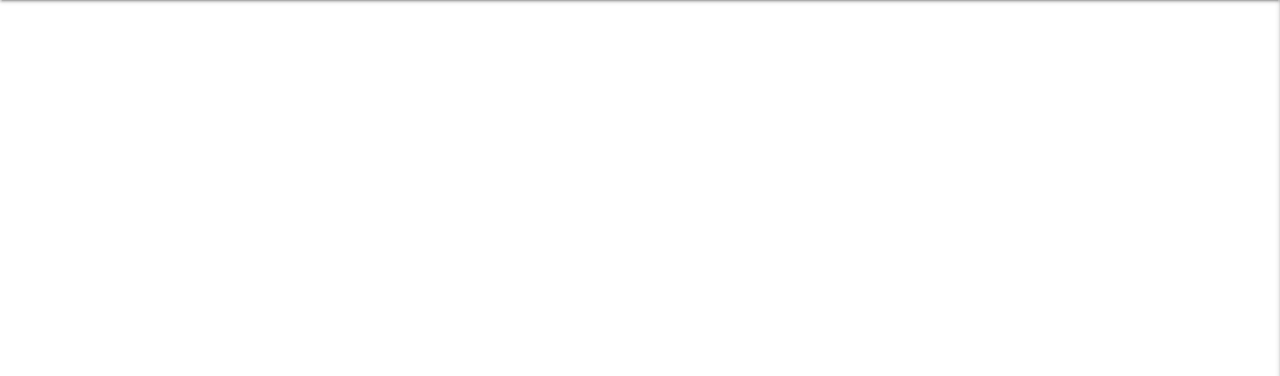
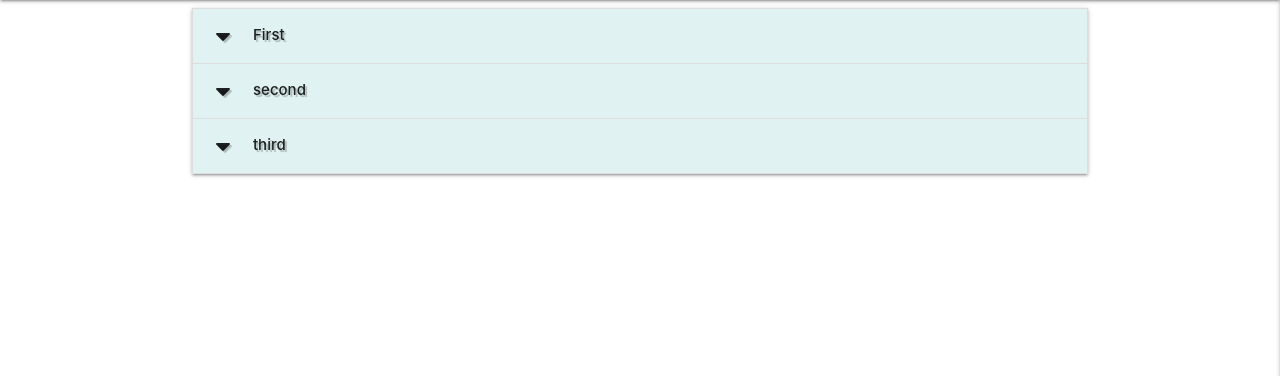
Before and after one commit to jacksheehy15/electronics-dictionary, a Flask app: page / in a window 1280 px wide. Shown: the part 64-440 px from the top of the page. Run offline with Flask 2, Linux system fonts and the light colour scheme; data that the repository does not hold is empty; some libraries are stand-ins or nearby versions.

Commit message:
Added collabsible accordian to items page

```diff
--- a/static/js/script.js
+++ b/static/js/script.js
@@ -1,3 +1,6 @@
 $(document).ready(function () {
+    // Initiliaize Drag from right on touchscreen
     $('.sidenav').sidenav({edge: "right", draggable: "True"});
+    // Initialize Collapsable Component
+     $('.collapsible').collapsible();
 });
--- a/templates/items.html
+++ b/templates/items.html
@@ -8,5 +8,20 @@
         {{ item.category_name }}<br>
         {{ item.item_description }}<br>
     {% endfor %}
+<!--Collapsible Accordian -->
+ <ul class="collapsible">
+     <li>
+         <div class="collapsible-header teal lighten-5 text-shadow"><i class="fas fa-caret-down"></i><strong>First</strong></div>
+         <div class="collapsible-body"><span>Lorem ipsum dolor sit amet.</span></div>
+     </li>
+     <li>
+         <div class="collapsible-header teal lighten-5 text-shadow"><i class="fas fa-caret-down"></i><strong>second</strong></div>
+         <div class="collapsible-body"><span>Lorem ipsum dolor sit amet.</span></div>
+     </li>
+     <li>
+         <div class="collapsible-header teal lighten-5 text-shadow"><i class="fas fa-caret-down"></i><strong>third</strong></div>
+         <div class="collapsible-body"><span>Lorem ipsum dolor sit amet.</span></div>
+     </li>
+ </ul>
 
 {% endblock %}
```
